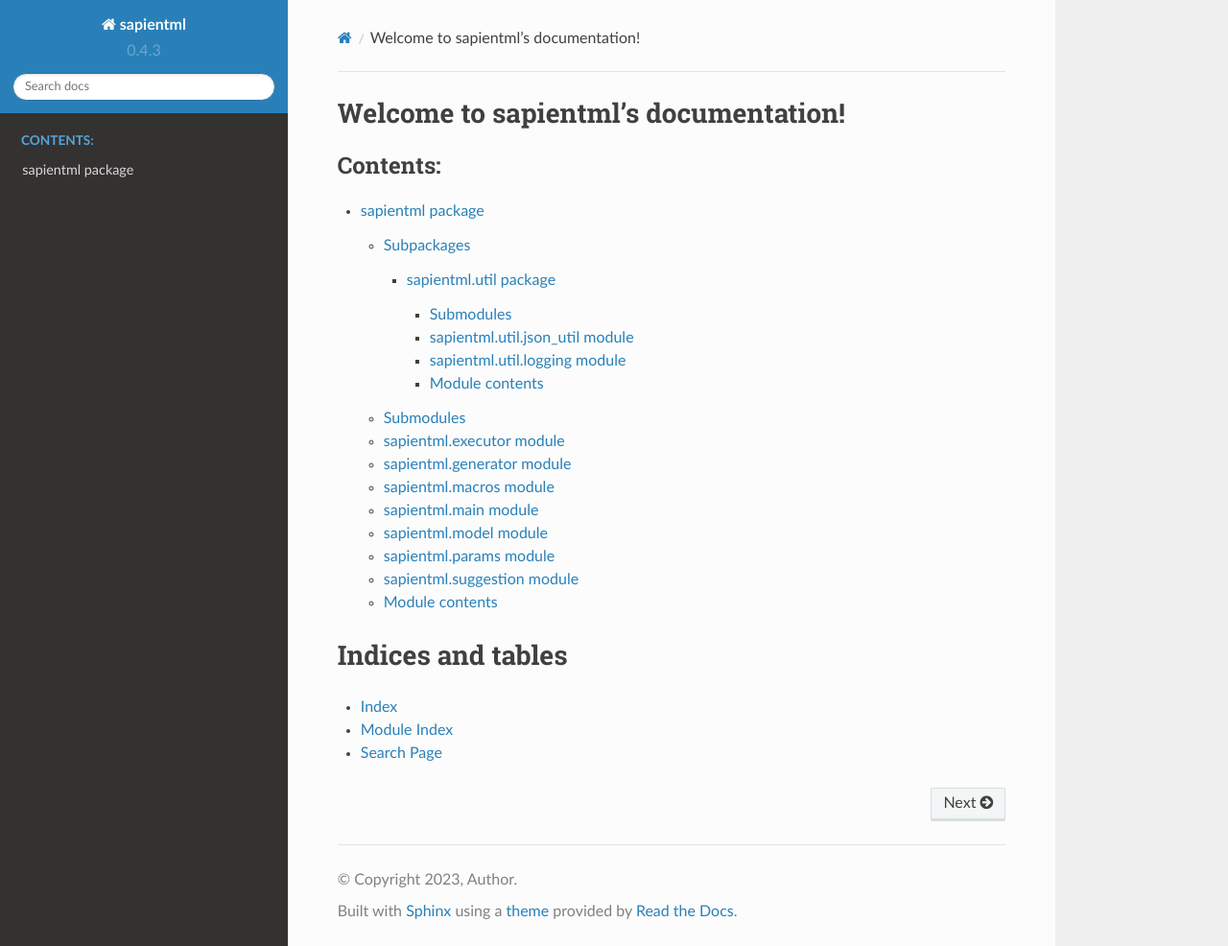
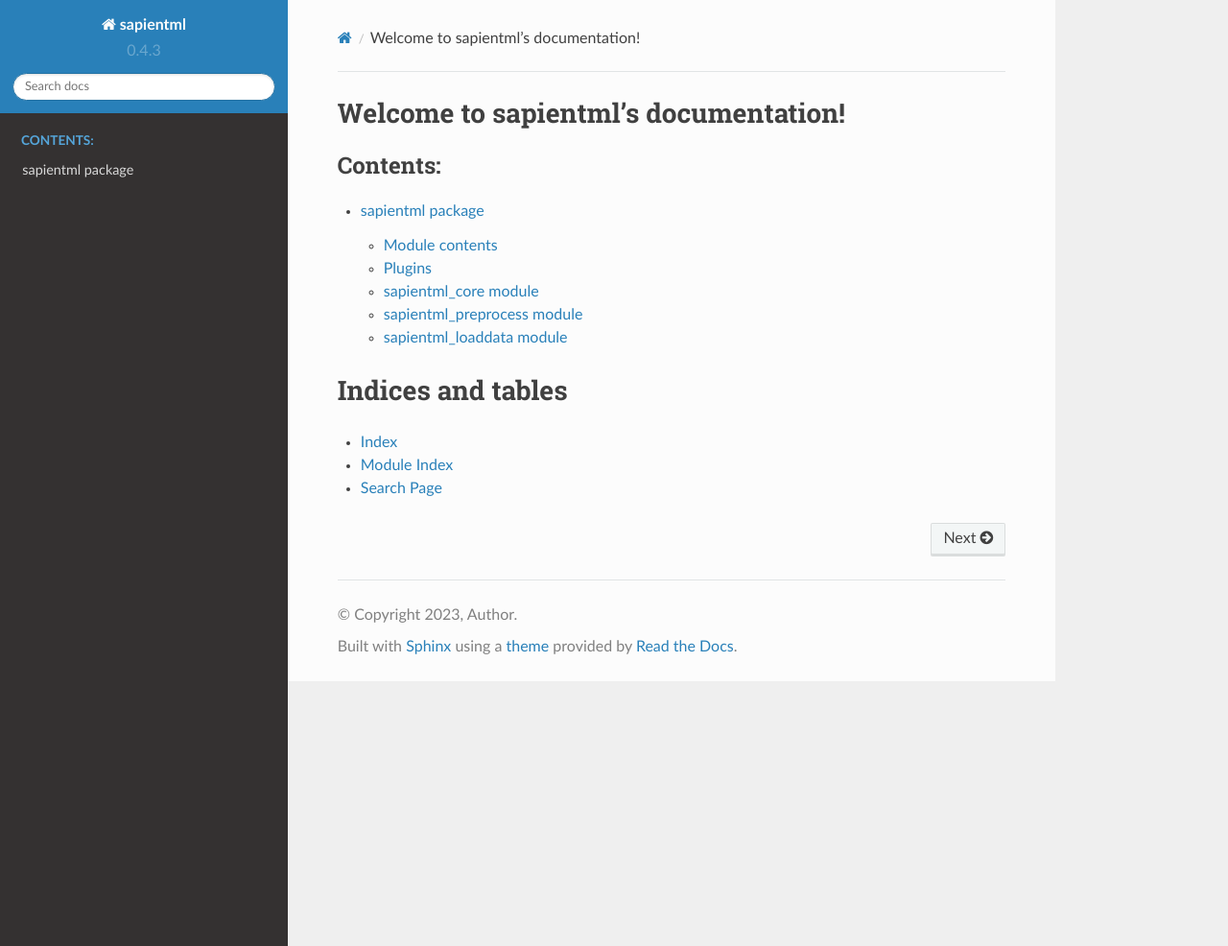
Before and after one commit to sapientml/docs, a Sphinx documentation site: the page built from docs/index.rst, in a window 1280 px wide and 986 px high. Shown: the whole window at 96% size. Built offline with Sphinx 7.4.7 and the Read the Docs theme 2.0.0, drawn with Linux system fonts in a browser that asks for light colours; pages that are not in the unit, such as notebooks, are missing from menus.

```diff
--- a/docs/sapientml.rst
+++ b/docs/sapientml.rst
@@ -1,72 +1,5 @@
 sapientml package
 =================
-
-Subpackages
------------
-
-.. toctree::
-   :maxdepth: 4
-
-   sapientml.util
-
-Submodules
-----------
-
-sapientml.executor module
--------------------------
-
-.. automodule:: sapientml.executor
-   :members:
-   :undoc-members:
-   :show-inheritance:
-
-sapientml.generator module
---------------------------
-
-.. automodule:: sapientml.generator
-   :members:
-   :undoc-members:
-   :show-inheritance:
-
-sapientml.macros module
------------------------
-
-.. automodule:: sapientml.macros
-   :members:
-   :undoc-members:
-   :show-inheritance:
-
-sapientml.main module
----------------------
-
-.. automodule:: sapientml.main
-   :members:
-   :undoc-members:
-   :show-inheritance:
-
-sapientml.model module
-----------------------
-
-.. automodule:: sapientml.model
-   :members:
-   :undoc-members:
-   :show-inheritance:
-
-sapientml.params module
------------------------
-
-.. automodule:: sapientml.params
-   :members:
-   :undoc-members:
-   :show-inheritance:
-
-sapientml.suggestion module
----------------------------
-
-.. automodule:: sapientml.suggestion
-   :members:
-   :undoc-members:
-   :show-inheritance:
 
 Module contents
 ---------------
@@ -75,3 +8,30 @@
    :members:
    :undoc-members:
    :show-inheritance:
+
+Plugins
+----------
+
+sapientml\_core module
+--------------------------------
+
+.. automodule:: sapientml_core
+   :members:
+   :undoc-members:
+   :show-inheritance:
+
+sapientml\_preprocess module
+--------------------------------
+
+.. automodule:: sapientml_preprocess
+   :members:
+   :undoc-members:
+   :show-inheritance:
+
+sapientml\_loaddata module
+--------------------------------
+
+.. automodule:: sapientml_loaddata
+   :members:
+   :undoc-members:
+   :show-inheritance:
--- a/docs/sapientml.util.rst
+++ /dev/null
@@ -1,29 +0,0 @@
-sapientml.util package
-======================
-
-Submodules
-----------
-
-sapientml.util.json\_util module
---------------------------------
-
-.. automodule:: sapientml.util.json_util
-   :members:
-   :undoc-members:
-   :show-inheritance:
-
-sapientml.util.logging module
------------------------------
-
-.. automodule:: sapientml.util.logging
-   :members:
-   :undoc-members:
-   :show-inheritance:
-
-Module contents
----------------
-
-.. automodule:: sapientml.util
-   :members:
-   :undoc-members:
-   :show-inheritance:
--- a/requirements.txt
+++ b/requirements.txt
@@ -88,7 +88,7 @@
 regex==2023.8.8
 requests==2.31.0
 rpds-py==0.10.2
-sapientml==0.4.3
+sapientml==0.4.3.post0
 sapientml-core==0.4.4
 sapientml-loaddata==0.3.5
 sapientml-preprocess==0.3.2
```
